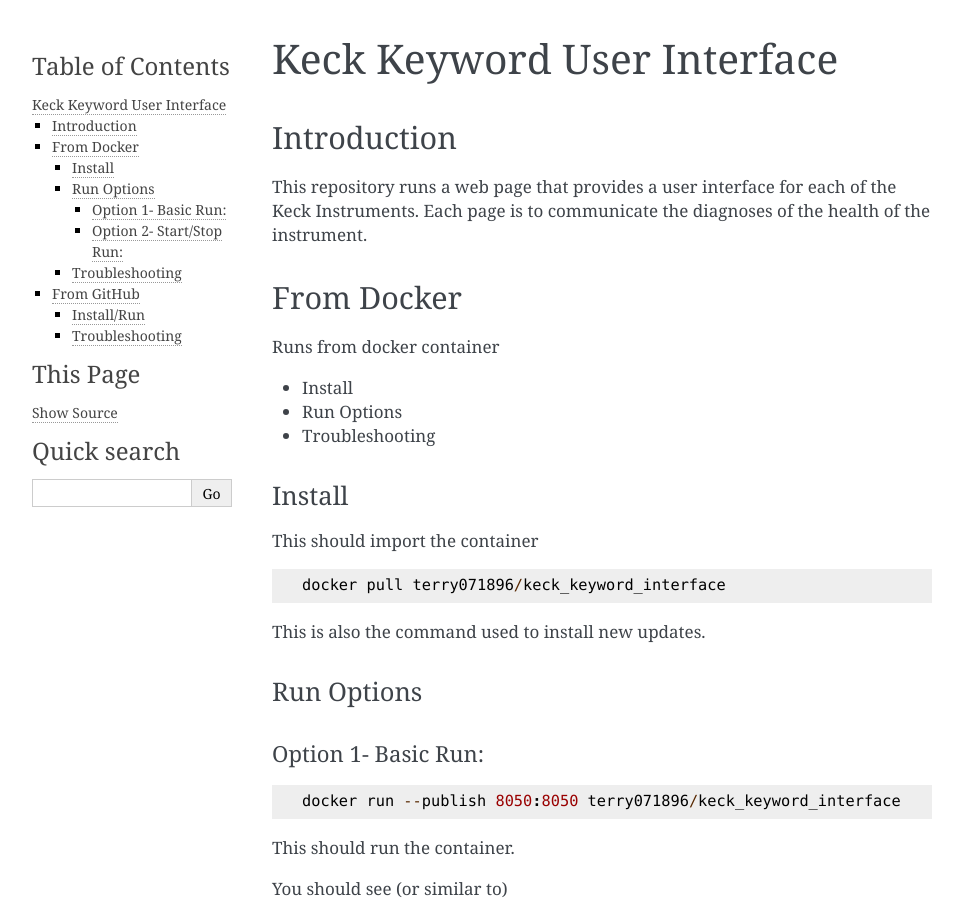
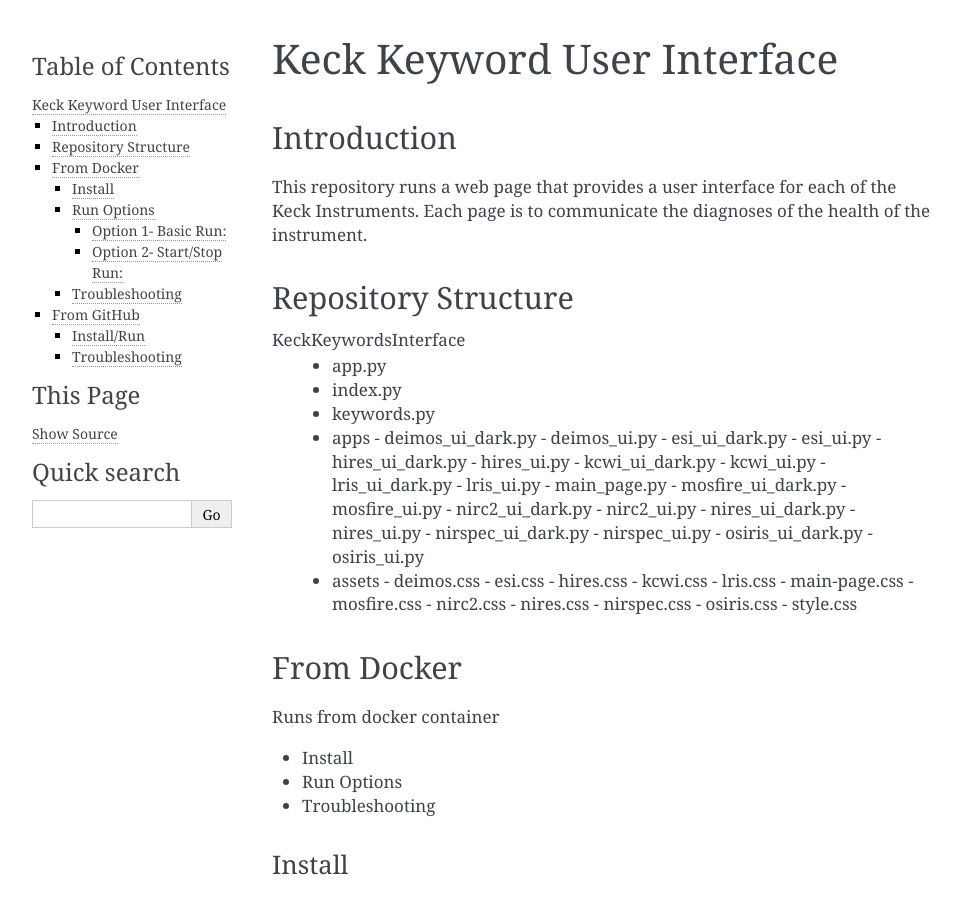
Before and after one commit to Terry071896/KeckKeywordInterface, a Sphinx documentation site: the page built from docs/source/keckkeywordinterface/installation.rst, in a window 1280 px wide and 900 px high. Shown: the whole window, without its empty margins (148-1111 px from the left). Built offline with Sphinx 7.4.7, drawn with Linux system fonts in a browser that asks for light colours; some of the changed text lies outside the part shown.

Commit message:
documentation

```diff
--- a/docs/source/keckkeywordinterface/installation.rst
+++ b/docs/source/keckkeywordinterface/installation.rst
@@ -7,6 +7,50 @@
 This repository runs a web page that provides a user interface for each
 of the Keck Instruments. Each page is to communicate the diagnoses of
 the health of the instrument.
+
+
+Repository Structure
+~~~~~~~~~~~~~~~~~~~~
+KeckKeywordsInterface
+  - app.py
+  - index.py
+  - keywords.py
+  - apps
+    - deimos_ui_dark.py
+    - deimos_ui.py
+    - esi_ui_dark.py
+    - esi_ui.py
+    - hires_ui_dark.py
+    - hires_ui.py
+    - kcwi_ui_dark.py
+    - kcwi_ui.py
+    - lris_ui_dark.py
+    - lris_ui.py
+    - main_page.py
+    - mosfire_ui_dark.py
+    - mosfire_ui.py
+    - nirc2_ui_dark.py
+    - nirc2_ui.py
+    - nires_ui_dark.py
+    - nires_ui.py
+    - nirspec_ui_dark.py
+    - nirspec_ui.py
+    - osiris_ui_dark.py
+    - osiris_ui.py
+  - assets
+    - deimos.css
+    - esi.css
+    - hires.css
+    - kcwi.css
+    - lris.css
+    - main-page.css
+    - mosfire.css
+    - nirc2.css
+    - nires.css
+    - nirspec.css
+    - osiris.css
+    - style.css
+
 
 From Docker
 ~~~~~~~~~~~
@@ -118,7 +162,7 @@
 
 ::
 
-     git clone https://github.com/Terry071896/KeckKeywordInterface/
+     git clone https://github.com/KeckObservatory/KeckKeywordInterface/
      cd .../KeckKeywordInterface
      docker build -t terry071896/keck_keyword_interface .
      docker run [...]
@@ -136,7 +180,7 @@
 
 ::
 
-     git clone https://github.com/Terry071896/KeckKeywordInterface/
+     git clone https://github.com/KeckObservatory/KeckKeywordInterface/
      cd .../KeckKeywordInterface
      sudo pip install -r requirements.txt
 
```
Also changed, not shown: 1 other file.
